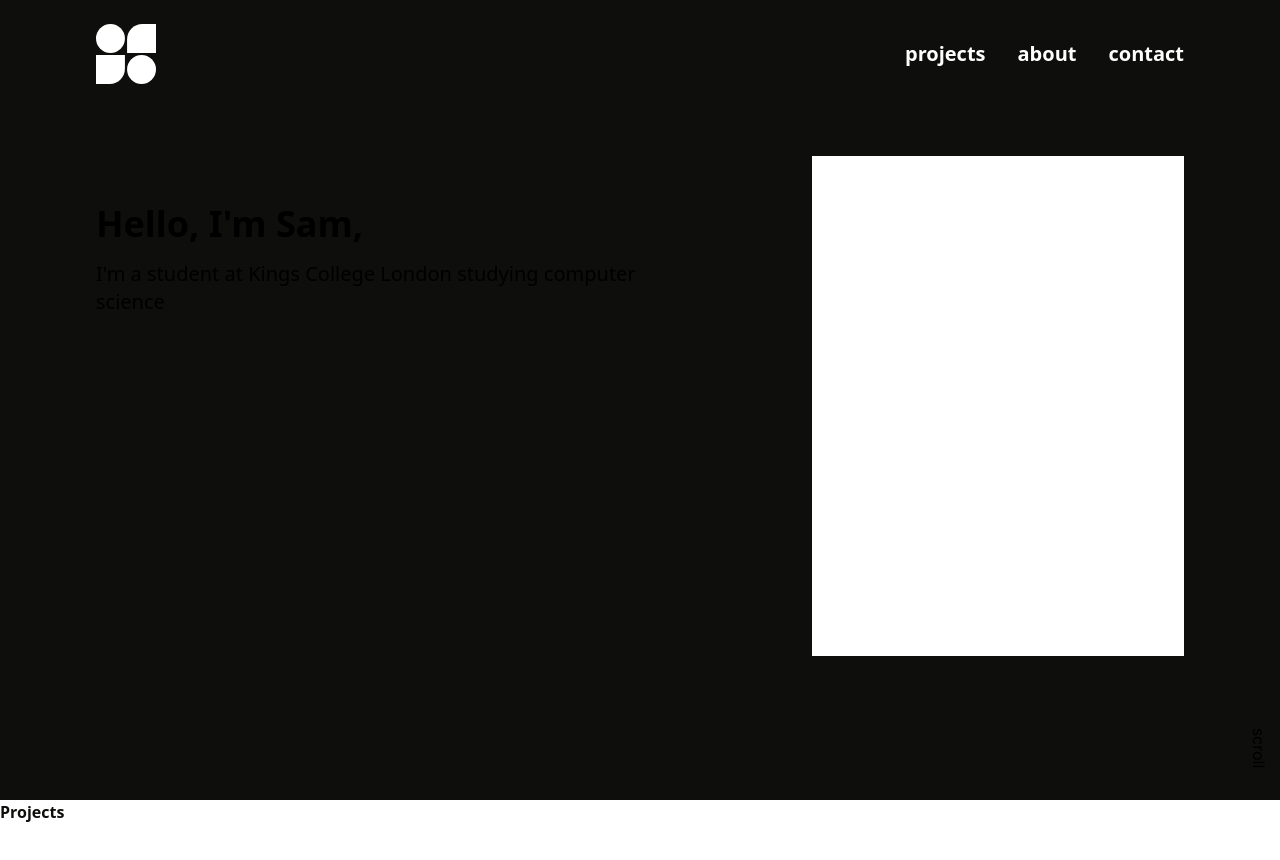
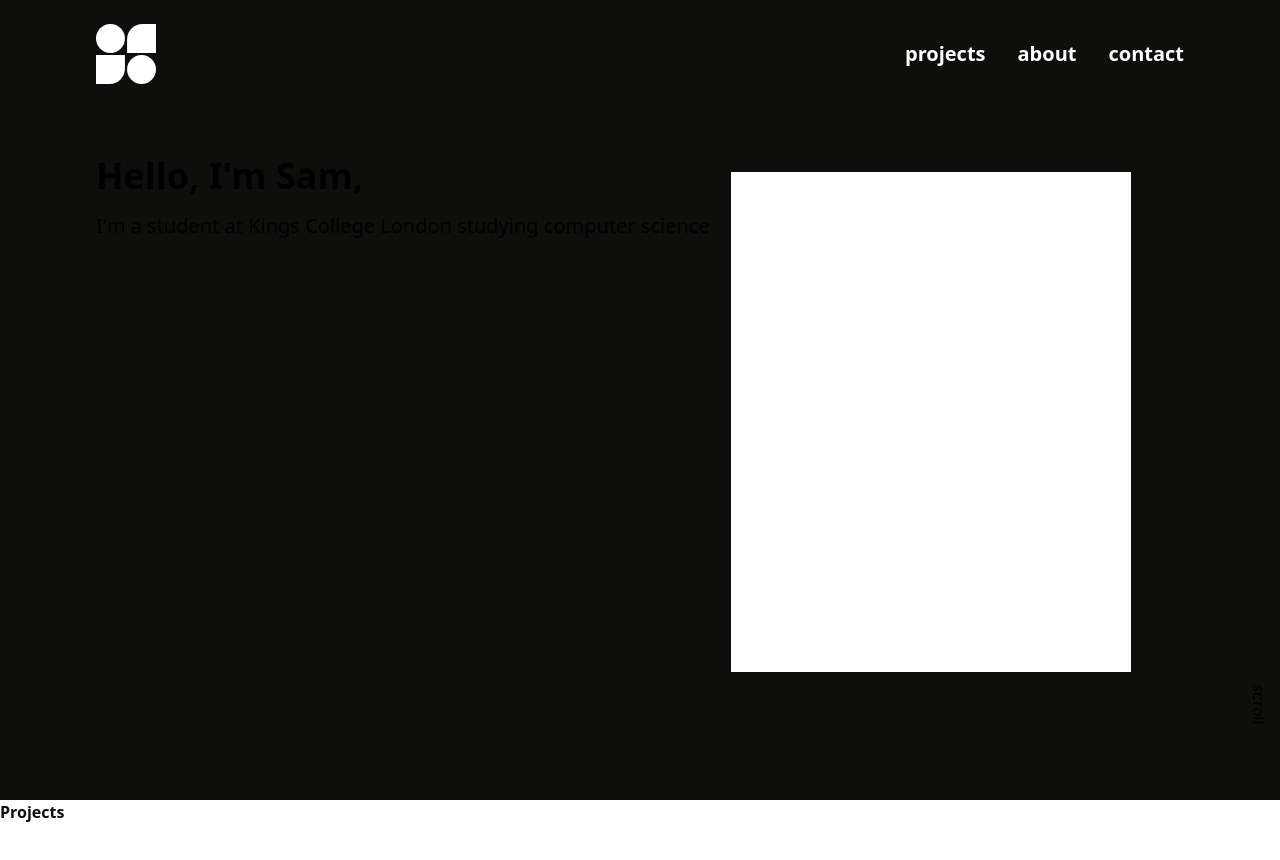
Before and after one commit to sam-uel-thomas/portfolio-site, a Next.js app: page / in a window 1280 px wide. Shown: the top 860 px of the page. Built offline with nearby package versions, Linux system fonts and the light colour scheme.

Commit message:
feat: Add animated scroll tag text

```diff
--- a/app/components/HeroSection.jsx
+++ b/app/components/HeroSection.jsx
@@ -1,17 +1,19 @@
 import React from 'react'
 
 const HeroSection = () => {
-  return (
-    <div className='font-sans px-24 py-12'>
-        <div className="flex flex-row">
-            <div className="flex flex-col mt-12">
-                <div className="font-bold text-4xl">Hello, I'm Sam,</div>
-                <div className="text-xl my-4">I'm a student at Kings College London studying computer science</div>
+    return (
+        <div className='font-sans px-6 py-12 sm:px-24 sm:py-12'>
+            <div className="grid grid-cols-1 sm:grid-cols-12">
+                <div className="col-span-7 place-self-center sm:place-self-start text-center sm:text-left">
+                    <div className="font-bold text-4xl">Hello, I'm Sam,</div>
+                    <div className="text-xl my-4">I'm a student at Kings College London studying computer science</div>
+                </div>
+                <div className="col-span-5 place-self-center sm:place-self-start text-center mt-4">
+                    <div className="w-[250px] h-[375px] sm:w-[400px] sm:h-[500px] bg-white mx-auto"></div>
+                </div>
             </div>
-            <div className="w-[400px] h-[500px] bg-white ml-36"></div>
         </div>
-    </div>
-  )
+    )
 }
 
 export default HeroSection
--- a/app/components/ScrollTag.jsx
+++ b/app/components/ScrollTag.jsx
@@ -1,11 +1,15 @@
 import React from 'react'
 
 const ScrollTag = () => {
-  return (
-    <div>
-        <div className='transform rotate-90 absolute right-0 bottom-10'>scroll</div>
-    </div>
-  )
+    return (
+        <div className='absolute bottom-0 right-0 flex flex-col items-end'>
+            <div className='transform rotate-90 mb-4'>scroll</div>
+            <div className="relative w-0.5 h-12 mb-5 mr-4">
+                <div className="absolute top-0 left-0 w-full h-full bg-white origin-top animate-grow-shrink" />
+                <div className="absolute top-0 left-0 w-full h-full bg-white origin-top animate-grow-shrink animation-delay-1000" />
+            </div>
+        </div>
+    )
 }
 
 export default ScrollTag
--- a/package.json
+++ b/package.json
@@ -13,7 +13,9 @@
     "next": "14.1.0",
     "react": "^18",
     "react-dom": "^18",
-    "react-scroll": "^1.9.0"
+    "react-scroll": "^1.9.0",
+    "react-spring": "^9.7.3",
+    "smooth-scrollbar": "^8.8.4"
   },
   "devDependencies": {
     "@types/react-scroll": "^1.8.10",
--- a/tailwind.config.js
+++ b/tailwind.config.js
@@ -15,6 +15,17 @@ module.exports = {
                 "gradient-conic":
                     "conic-gradient(from 180deg at 50% 50%, var(--tw-gradient-stops))",
             },
+            keyframes: {
+                'grow-shrink': {
+                  '0%': { 'height': '0%', 'opacity': '1' },
+                  '50%': { 'height': '100%', 'opacity': '1' },
+                  '75%': { 'height': '100%', 'opacity': '0' },
+                  '100%': { 'height': '0%', 'opacity': '0' },
+                }
+              },
+              animation: {
+                'grow-shrink': 'grow-shrink 3s infinite',
+              }
         },
     },
     plugins: [],
```
Also changed, not shown: 1 other file (tests, documents, lock files or other folders).
